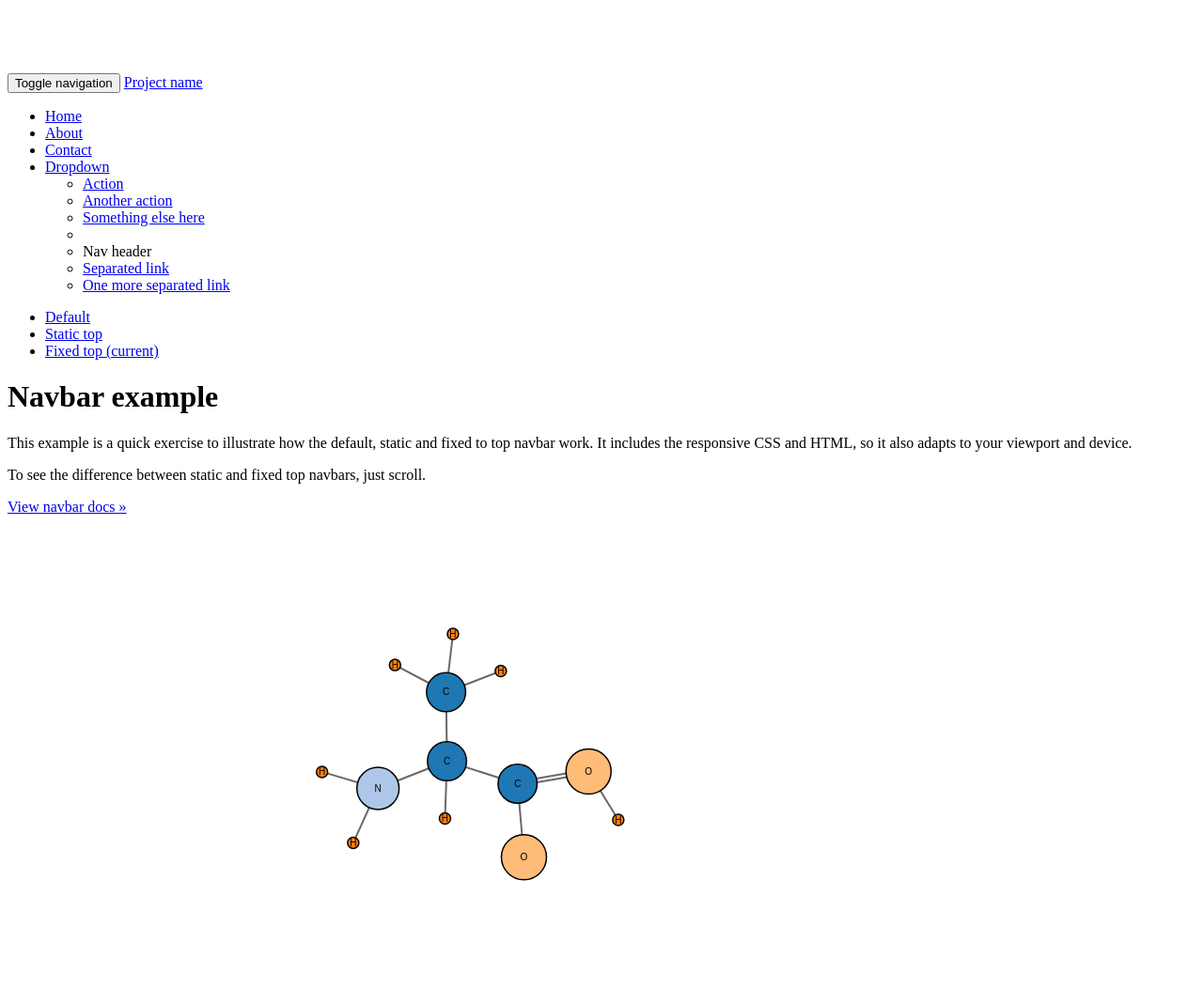
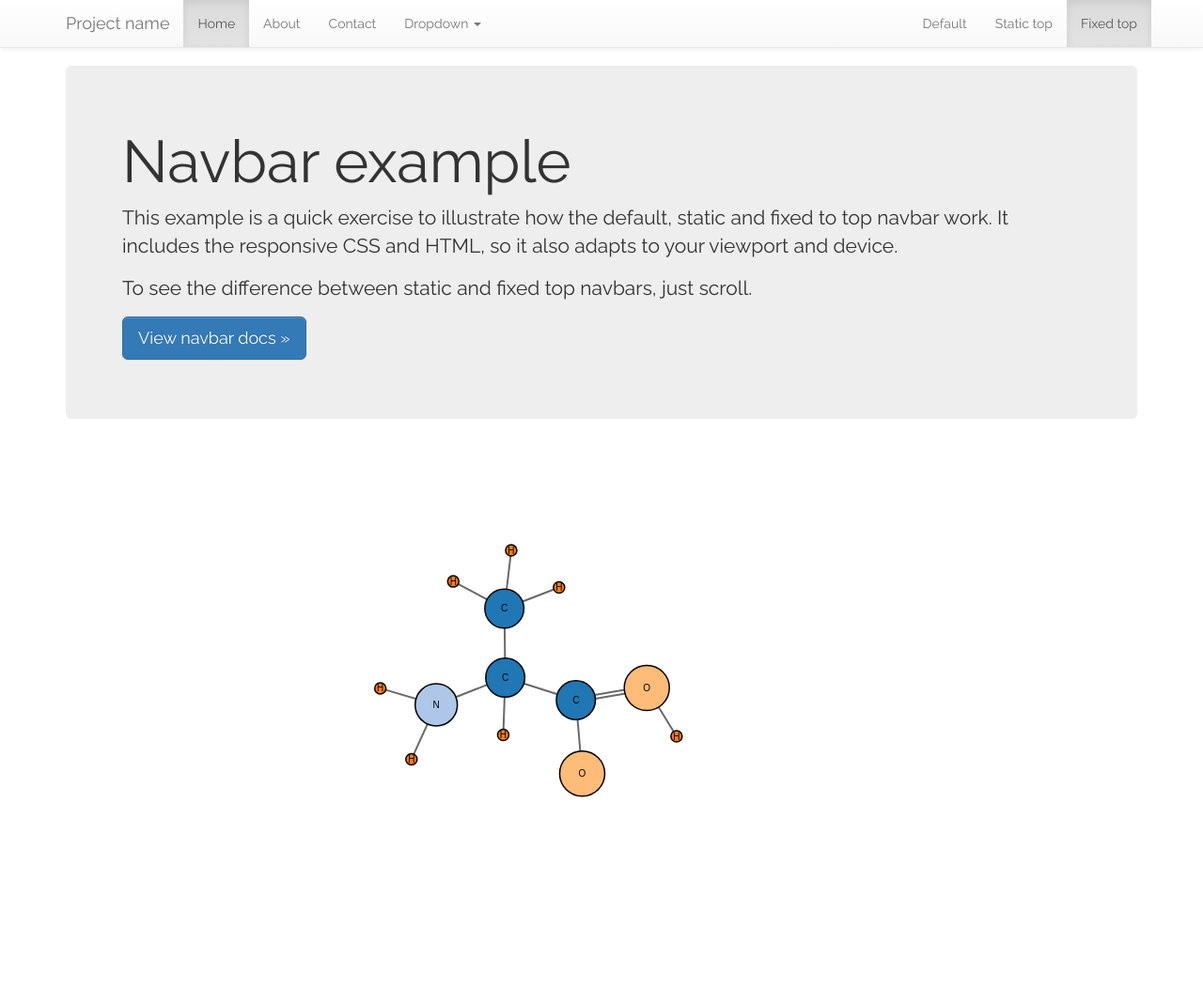
Before and after one commit to omegahorizontech/organic-helper, a plain HTML site: page index.html in a window 1280 px wide. Shown: the top 1068 px of the page at 94% size. Drawn offline with nearby package versions, Linux system fonts and the light colour scheme.

Commit message:
picked font

```diff
--- a/css/default.css
+++ b/css/default.css
@@ -1,3 +1,7 @@
+
+body {
+  font-family: 'Raleway', sans-serif;
+}
 
 .link line {
   stroke: #696969;
--- a/index.html
+++ b/index.html
@@ -4,12 +4,14 @@
   <head>
   	<title>Organic Helper</title>
     <meta charset="utf-8">
-    <style type="text/css" rel="stylesheet" href="./lib/bootstrap-3.3.6-dist/css/bootstrap-theme.min.css"></style>
-    <style type="text/css" rel="stylesheet" href="./lib/bootstrap-3.3.6-dist/css/bootstrap.min.css"></style>
-    <style type="text/css" rel="stylesheet" href="./css/default.css"></style>
+    <link type="text/css" rel="stylesheet" href="lib/bootstrap-3.3.6-dist/css/bootstrap-theme.css"></link>
+    <link type="text/css" rel="stylesheet" href="lib/bootstrap-3.3.6-dist/css/bootstrap.css"></link>
+    <link type="text/css" rel="stylesheet" href="css/default.css"></link>
 
+  	<!-- Google Font -->
+  	<link rel="stylesheet" type="text/css" href="http://fonts.googleapis.com/css?family=Raleway">
     <!-- Custom styles for this template -->
-    <link type="text/css" rel="stylesheet" href="./css/navbar-fixed-top.css" >
+    <link type="text/css" rel="stylesheet" href="css/navbar-fixed-top.css" >
 
     <script src="//d3js.org/d3.v3.min.js"></script>
   </head>
@@ -168,5 +170,4 @@ d3.json("./json/graph.json", function(error, graph) {
       }
     });
   </script>
-
 </html>
```
Lines whose indentation alone changed are shown as unchanged.
